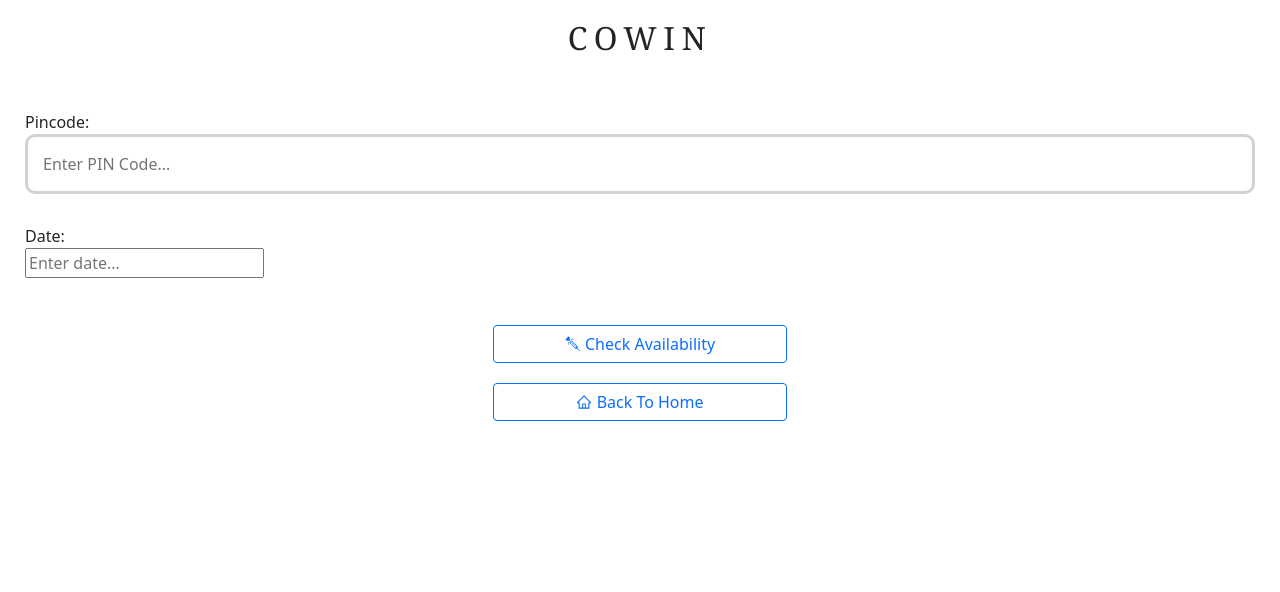
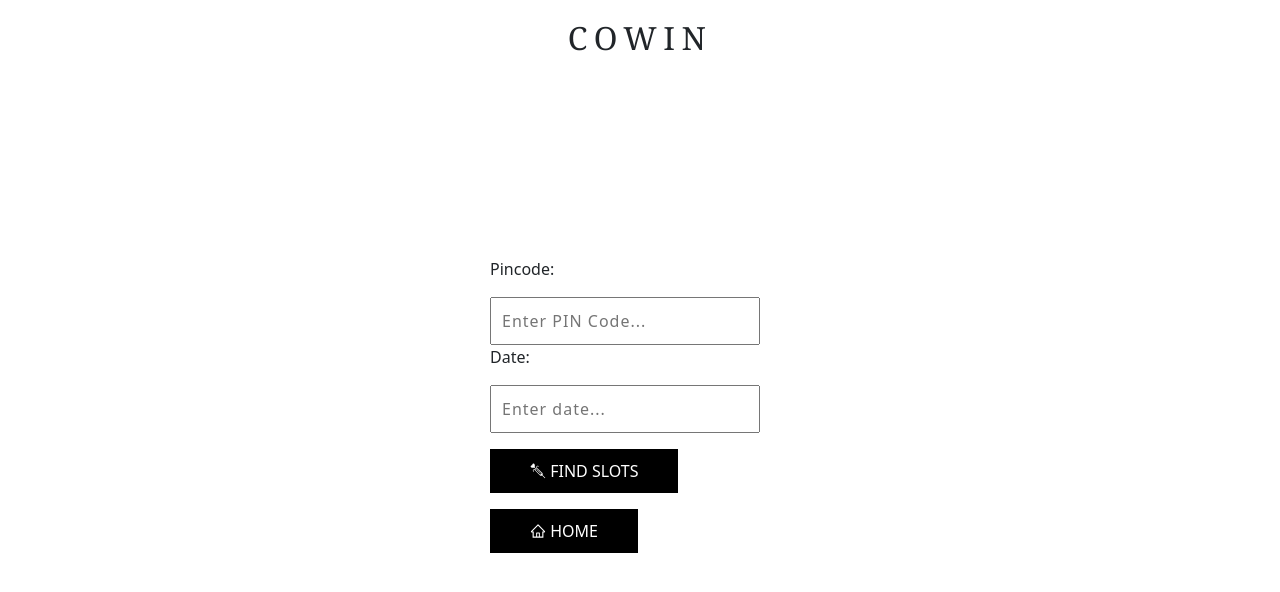
Before and after one commit to SkyrimCode/CoWin, a React (Create React App) app: page / in a window 1280 px wide. Both pictures are taken after a click on the button "Search By PIN". Shown: the top 592 px of the page. Built offline with nearby package versions, Linux system fonts and the light colour scheme.

Commit message:
Modified the UI

```diff
--- a/src/App.css
+++ b/src/App.css
@@ -1,6 +1,4 @@
-.App {
-  text-align: center;
-}
+
 
 .App-logo {
   height: 40vmin;
--- a/src/App.js
+++ b/src/App.js
@@ -14,10 +14,12 @@
   return (
     <div>
       <div className='logo'><Logo/></div>
-      <div>
-        {option==='0'?<Button onClick={() => handleClick('1')}>Search By PIN</Button>:<></>}
-        {option==='0'?<Button onClick={() => handleClick('2')}>Search By District</Button>:<></>}
-      </div>
+      {option==='0'?
+            <div className='center'>
+                <Button color='outline-secondary' onClick={() => handleClick('1')}>Search By PIN</Button>
+                <Button color='outline-secondary' style={{marginTop:'20px'}} onClick={() => handleClick('2')}>Search By District</Button>
+            </div>
+        :<></>}
         {option==='1'?<SearchByPIN onChange={(val) => setOption(val)}/>:<></>}
         {option==='2'?<SearchByDistrict onChange={(val) => setOption(val)}/>:<></>}
     </div>
--- a/src/SearchByDistrict.js
+++ b/src/SearchByDistrict.js
@@ -1,8 +1,6 @@
 import React,{useState} from 'react';
 import FetchCenters from './FetchCenters';
 import DatePicker from 'react-datepicker';
-import { Button } from 'reactstrap';
-import 'bootstrap/dist/css/bootstrap.css';
 import { GiLoveInjection } from 'react-icons/gi';
 import { AiOutlineHome } from 'react-icons/ai';
 
@@ -29,7 +27,8 @@
         //console.log(event.target.value)
     }
 
-    const retrieve = () => {
+    const retrieve = (e) => {
+        e.preventDefault();
         if(districtId)
         {
             const date = selectedDate;
@@ -48,28 +47,32 @@
     return (
 
         <div>
-            <div style={{textAlign:'center'}}>
-            <label>
-            <div className='impText'>Choose State: </div>
-                <select onChange={handleChange}>
+            <div className="App">
+                <form onSubmit={retrieve}>
+                <div className='container'>
+                    <div><label>Choose State: </label></div>
+                    <select className='input' onChange={handleChange}>
                         {
                             states.map(state=>  <option key={state.state_id} value={state.state_id}>{state.state_name}</option>)
                         }
                     </select>
-            </label>
-            <label style={{marginLeft:'30px'}}>
-            <div className='impText'>Choose District: </div>
-                <select onChange={handleDistrictChoice}>
+                </div>
+                <div className='container'>
+                <div><label>Choose District: </label></div>
+                    <select className='input' onChange={handleDistrictChoice}>
                         {
                             districts.map(district=> <option key={district.district_id} value={district.district_id}>{district.district_name}</option>)
                         }
                     </select>
-            </label>
+                </div>
 
-            <div className='datepicker'>
-                <div className='impText'>Date:{' '}</div>
-                <DatePicker placeholderText="Enter date..."
+                <div className='container'>
+                    <div><label>Date:</label></div>
+                    <DatePicker
+                    className='input'
+                    placeholderText="Enter date..."
                     selected={selectedDate}
+                    popperPlacement='right'
                     onChange={date => setSelectedDate(date)}
                     dateFormat='dd/MM/yyyy'
                     minDate={new Date()}
@@ -77,12 +80,13 @@
                     showYearDropdown
                     scrollableMonthYearDropdown/>
                 </div>
+
+                <div style={{marginLeft:'10px'}}>
+                    <div><button type='submit' className='btnnn'><GiLoveInjection style={{marginBottom: '4px'}}/> Find Slots</button></div>
+                    <div><button className='btnnn' onClick={() => props.onChange('0')}><AiOutlineHome style={{marginBottom: '4px'}}/> Home</button></div>
                 </div>
-            <div className='btn'>
-                <Button color="outline-primary" onClick={retrieve}><GiLoveInjection style={{marginBottom: '4px'}}/> Check Availability</Button>{' '}
-                <Button color="outline-primary" onClick={() => props.onChange('0')}><AiOutlineHome style={{marginBottom: '4px'}}/> Back To Home</Button>{' '}
+                </form>
             </div>
-
             <FetchCenters items={items}/>
         </div>
     )
--- a/src/SearchByPIN.js
+++ b/src/SearchByPIN.js
@@ -1,5 +1,4 @@
 import React, { useState } from 'react';
-import { Button } from 'reactstrap';
 import 'bootstrap/dist/css/bootstrap.css';
 import DatePicker from 'react-datepicker';
 import 'react-datepicker/dist/react-datepicker.css'
@@ -14,11 +13,12 @@
     const [items, setItems] = useState(null);
     const [selectedDate,setSelectedDate] = useState(null)
 
-    const search = () => {
-        // console.log(pin)
+    const search = (e) => {
+        e.preventDefault();
         if(pin)
         {
             const date = selectedDate;
+            console.log(date)
             const today = `${date.getDate()}-${(date.getMonth()+1).toString().padStart(2,0)}-${date.getUTCFullYear()}`
 
             fetch(url+`?pincode=${pin}&date=${today}`)
@@ -34,37 +34,46 @@
 
     return (
         <div>
-            <main>
-                <div className="search-box">
-                <div className='impText'>Pincode:{' '}</div>
+        <div className='App'>
+            <form onSubmit={search}>
+                <div>
+                <p><label>Pincode:</label></p>
                 <input
-                    type="text"
-                    className="search-bar"
+                    className='input'
+                    type="number"
+                    name="PIN"
                     placeholder="Enter PIN Code..."
                     onChange={e => setPin(e.target.value)}
                     value={pin}
                 />
                 </div>
 
-                <div className='datepicker'>
-                <div className='impText'>Date:{' '}</div>
-                <DatePicker placeholderText="Enter date..."
+                <div>
+                <p><label>Date:</label></p>
+
+                <DatePicker
+                placeholderText="Enter date..."
+                className='input'
                 selected={selectedDate}
                 onChange={date => setSelectedDate(date)}
                 dateFormat='dd/MM/yyyy'
+                popperPlacement='right'
                 minDate={new Date()}
                 isClearable
                 showYearDropdown
                 scrollableMonthYearDropdown/>
+
                 </div>
 
-                <div className='btn '>
-                    <Button color="outline-primary" onClick={search}><GiLoveInjection style={{marginBottom: '4px'}}/> Check Availability</Button>{' '}
-                    <Button color="outline-primary" onClick={() => props.onChange('0')}><AiOutlineHome style={{marginBottom: '4px'}}/> Back To Home</Button>{' '}
+                <div>
+                    <div><button type='submit' className='btnnn'><GiLoveInjection style={{marginBottom: '4px'}}/> Find Slots</button></div>
+                    <div><button className='btnnn' onClick={() => props.onChange('0')}><AiOutlineHome style={{marginBottom: '4px'}}/> Home</button>{' '}</div>
                 </div>
 
-                <FetchCenters items={items}/>
-            </main>
+
+            </form>
+            </div>
+            <FetchCenters items={items}/>
         </div>
     )
 }
--- a/src/index.css
+++ b/src/index.css
@@ -1,36 +1,6 @@
 /* @import url('https://fonts.googleapis.com/css2?family=Arvo:wght@700&display=swap'); */
 body {
   font-family: 'montseratt', sans-serif;
-}
-
-main {
-  padding: 25px;
-}
-
-.search-box {
-  margin-bottom: 30px;
-}
-
-.search-box .search-bar {
-  display: block;
-  width: 100%;
-  padding: 15px;
-
-  appearance: none;
-  background: none;
-  border: solid lightgrey;
-  outline: none;
-
-  background-color: rgba(255, 255, 255, 0.5);
-  border-radius: 10px 10px 10px 10px;
-}
-
-.search-box .search-bar:focus {
-  background-color: rgba(255, 255, 255, 0.75);
-}
-
-.datepicker{
-  width: 100%;
 }
 
 .btn{
@@ -57,6 +27,16 @@
 
 }
 
+.center{
+  padding: 15px;
+  position: absolute;
+  width: 50%;
+  top: 45%;
+  left: 50%;
+  -ms-transform: translateX(-50%) translateY(-50%);
+  -webkit-transform: translate(-50%,-50%);
+  transform: translate(-50%,-50%);
+}
 /* .btnn{
   text-decoration: none;
   padding: 20px 50px;
@@ -96,3 +76,33 @@
 .btn1:hover::before{
   transform: translate(12px, 12px)
 } */
+
+.btnnn{
+  margin-top: 1rem;
+  padding: 10px 40px;
+  background: #000;
+  color: #fff;
+  text-transform: uppercase;
+  border:none;
+}
+.App {
+  height: 80vh;
+  width: 100%;
+  display: flex;
+  align-items: center;
+  justify-content: center;
+  flex-direction: column;
+}
+
+.input{
+  padding: 10px;
+  width:300px;
+  max-width: 90%;
+  font-size: 1rem;
+  letter-spacing: 1px;
+}
+
+.container{
+  margin-top: 5px;
+  margin-bottom: 5px;
+}
```
Lines whose indentation alone changed are shown as unchanged.
